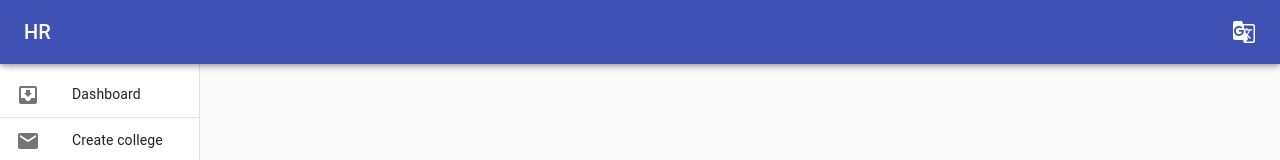
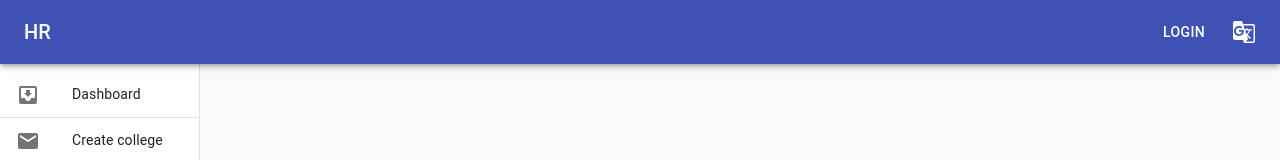
Before and after one commit to hiteshrajput1998/react-app-with-graphql, a React (Create React App) app: page / in a window 1280 px wide. Shown: the top 160 px of the page. Built offline with nearby package versions, Linux system fonts and the light colour scheme.

Commit message:
Add history in header

```diff
--- a/package.json
+++ b/package.json
@@ -20,6 +20,7 @@
     "crypto-js": "^4.0.0",
     "dotenv": "^8.2.0",
     "graphql-tag": "^2.11.0",
+    "history": "^5.0.0",
     "i18next": "^20.2.2",
     "i18next-browser-languagedetector": "^6.1.1",
     "mdbreact": "^4.27.0",
--- a/src/components/header/Header.js
+++ b/src/components/header/Header.js
@@ -1,6 +1,7 @@
 import React from 'react';
 import i18n from "i18next";
 import { useTranslation } from 'react-i18next';
+import { createHashHistory as createHistory } from 'history';
 import { AppBar, makeStyles, Toolbar, Typography, CssBaseline, Button, DRO, Select, MenuItem, ListItemIcon, ListItemText, InputLabel, FormControl } from '@material-ui/core';
 import GTranslateIcon from '@material-ui/icons/GTranslate';
 import LeftDrawer from '../drawer/LeftDrawer';
@@ -43,6 +44,7 @@ const Header = (props) => {
 
     const classes = useStyles();
     const { t } = useTranslation();
+    const history = createHistory();
 
     const color = {
         color: 'white'
@@ -74,6 +76,10 @@ const Header = (props) => {
         }
     };
 
+    const handleLogin = () => {
+        history.push('login');
+    };
+
     return (
         <div className={classes.root}>
             <CssBaseline />
@@ -84,6 +90,7 @@ const Header = (props) => {
                             t('hr')
                         }
                     </Typography>
+                    <Button color="inherit" onClick={handleLogin}>Login</Button>
 
                     <div style={{ display: "flex", alignItems: "center" }}>
                         <Select
@@ -93,7 +100,7 @@ const Header = (props) => {
                             renderValue={() => {
                                 return "";
                             }}
-                            MenuProps={{classes: {paper: classes.menuItem}}}
+                            MenuProps={{ classes: { paper: classes.menuItem } }}
                         >
                             <MenuItem value="English">English</MenuItem>
                             <MenuItem value="Gujarati">Gujarati</MenuItem>
```
Also changed, not shown: 1 other file (tests, documents, lock files or other folders).
